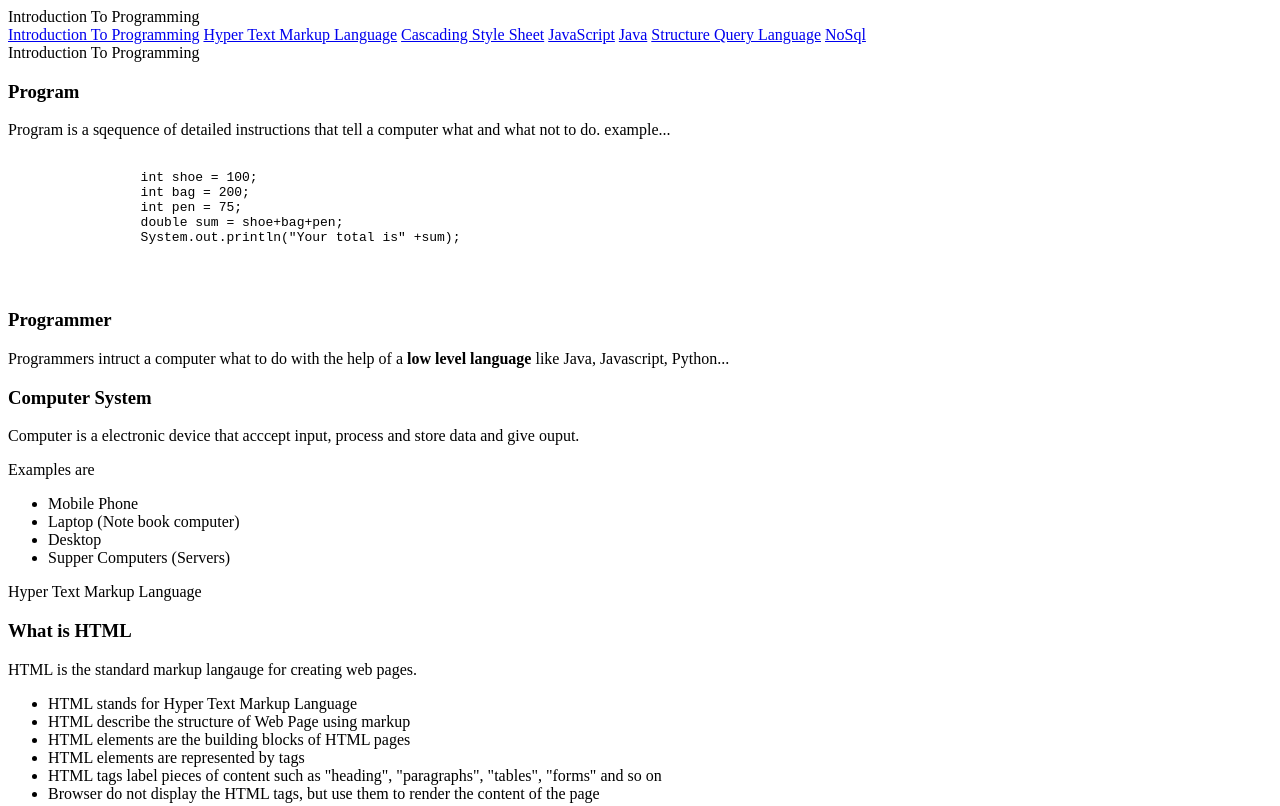
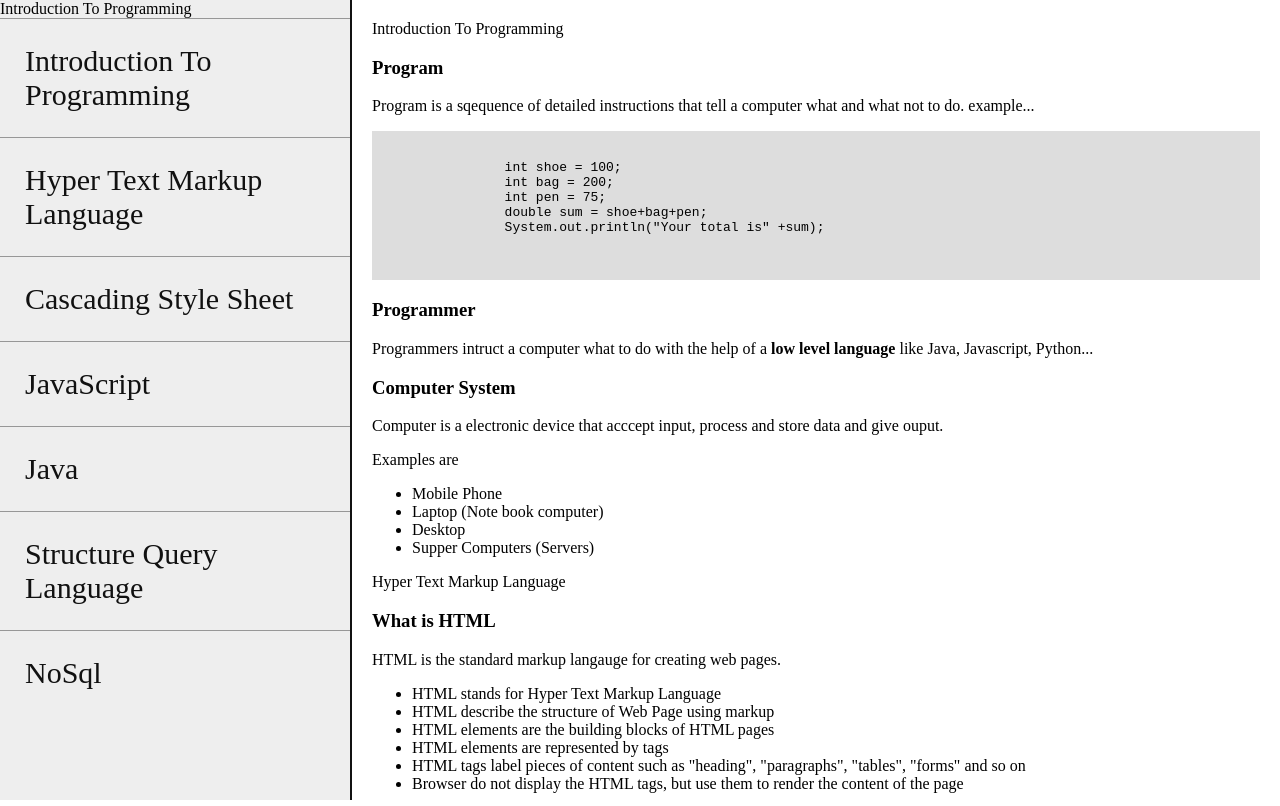
Before and after one commit to touraye/Build-a-technical-documentation-page, a plain HTML site: page index.html in a window 1280 px wide. Shown: the top 806 px of the page. Drawn offline with Linux system fonts and the light colour scheme.

Commit message:
finish the style

```diff
--- a/styles/main.css
+++ b/styles/main.css
@@ -4,3 +4,50 @@
     box-sizing: border-box;
     scroll-behavior: smooth;
 }
+
+
+body {
+    margin: 0;
+}
+
+.page {
+    display: flex;
+}
+
+/* nav styles */
+
+#navbar {
+    background:#eee;
+    height: 100vh;
+    border-right: 2px solid #111;
+
+}
+
+.nav-link {
+    width: 350px;
+    border-top: 1px solid #979797;
+    display: block;
+    padding: 25px;
+    text-decoration: none;
+    color: #111;
+    font-weight: 400;
+    font-size: 30px;
+
+}
+
+.nav-link:hover {
+    text-decoration: underline;
+}
+
+/* main style */
+
+main {
+    padding: 20px;
+    height: 100vh;
+    overflow-y: scroll;
+}
+
+pre {
+    padding-top: 14px;
+    background: #ddd;
+}
```
